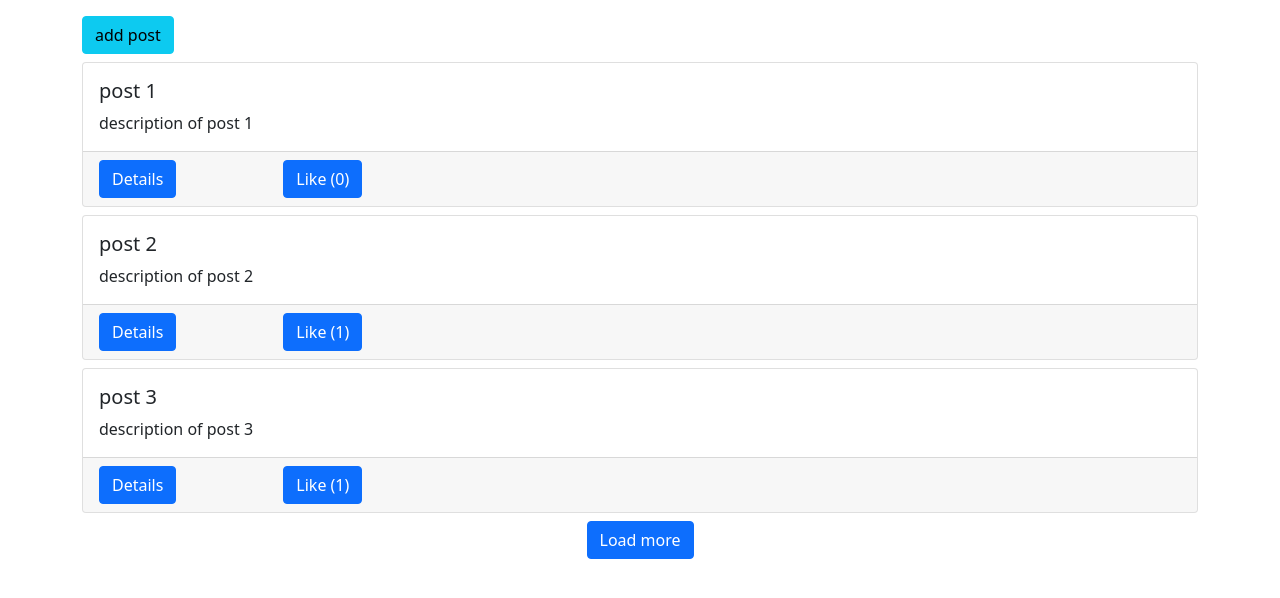
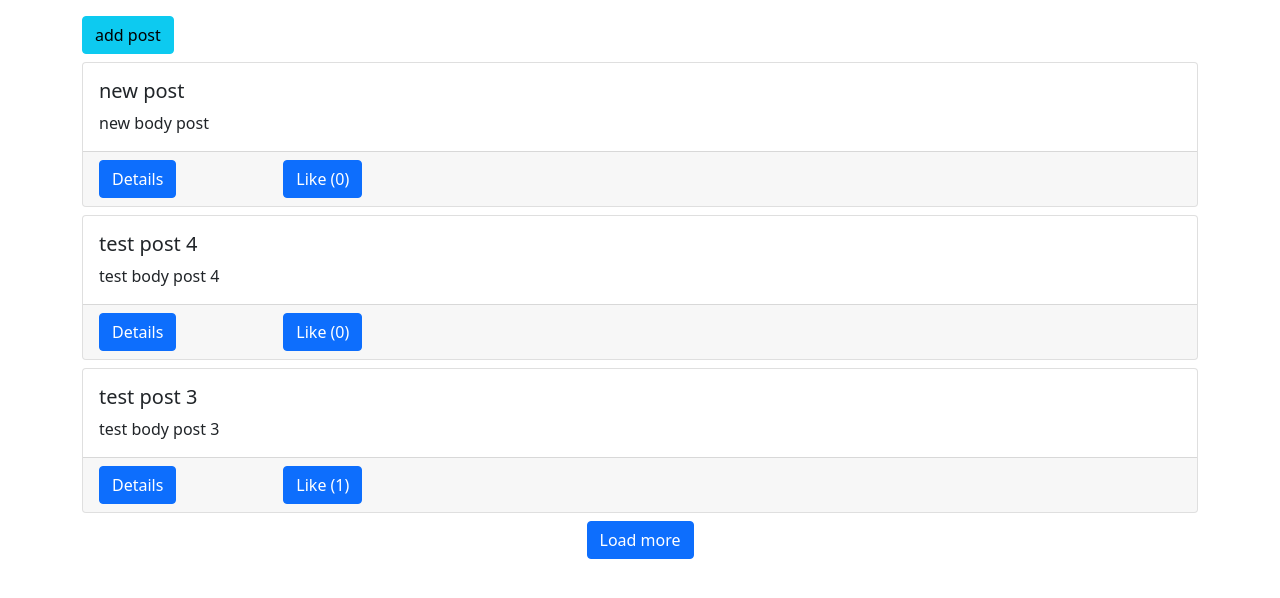
Before and after one commit to CozyWithMeli/A4-Networking, a Django app: page / in a window 1280 px wide. Shown: the top 598 px of the page. Run offline with Django 5.2, Linux system fonts and the light colour scheme; data comes from the database, SQL or seed files in the repository; both versions use the stored data as it was after the commit; some libraries are stand-ins or nearby versions.

Commit message:
Added ability to see post immediatly, and added alerts for success or errors

```diff
--- a/posts/models.py
+++ b/posts/models.py
@@ -13,6 +13,10 @@ class Post(models.Model):
     def __str__(self):
         return str(self.title)
 
+
     @property
     def like_count(self):
         return self.liked.all().count()
+
+    class Meta:
+        ordering = ("-created",)
--- a/posts/static/posts/main.js
+++ b/posts/static/posts/main.js
@@ -5,6 +5,14 @@ const postsBox = document.getElementById('posts-box')
 const spinnerBox = document.getElementById('spinner-box')
 const loadBtn =document.getElementById('load-btn')
 const endBox =document.getElementById('end-box')
+
+const postForm = document.getElementById('post-form')
+const title = document.getElementById('id_title')
+const body = document.getElementById('id_body')
+const csrf = document.getElementsByName('csrfmiddlewaretoken')
+
+const alertBox = document.getElementById('alert-box')
+console.log('crsf', csrf[0].value)
 
 const getCookie=(name)=> {
     let cookieValue = null;
@@ -106,4 +114,49 @@ loadBtn.addEventListener('click', () =>{
     getData()
 })
 
+postForm.addEventListener('submit', e=>{
+    e.preventDefault()
+
+    $.ajax({
+        type: 'POST',
+        url: '',
+        data: {
+            'csrfmiddlewaretoken': csrf[0].value,
+            'title': title.value,
+            'body' : body.value
+        },
+        success: function(response){
+            console.log(response)
+            postsBox.insertAdjacentHTML('afterbegin', `
+                     <div class="card mb-2">
+                        <div class="card-body">
+                            <h5 class="card-title">${response.title}</h5>
+                            <p class="card-text">${response.body}</p>
+                        </div>
+                        <div class="card-footer">
+                            <div class="row">
+                                <div class="col-2">
+                                    <a href="#" class="btn btn-primary">Details</a>
+                                </div>
+                                <div class="col-2">
+                                <form class="like-unlike-forms" data-form-id="${response.id}">
+                                    <button href="#" class="btn btn-primary" id="like-unlike-${response.id}">Like with 0</button>
+                                </form>
+                               </div>
+                            </div>
+                        </div>
+                    </div>
+                `)
+                likeUnlikePosts()
+                $('#addPostModal').modal('hide')
+                handleAlerts('success', 'New post added!')
+
+        },
+        error: function (error){
+            console.log(error)
+            handleAlerts('danger', ('oops...something went wrong'))
+        },
+    })
+})
+
 getData()
--- a/posts/templates/posts/main.html
+++ b/posts/templates/posts/main.html
@@ -32,6 +32,9 @@ posts
         </div>
         </div>
     </div>
+
+<div id="alert-box"></div>
+
 <!-- Button trigger modal -->
 <button type="button" class="btn btn-info mb-2" data-bs-toggle="modal" data-bs-target="#addPostModal">
     add post
--- a/posts/views.py
+++ b/posts/views.py
@@ -18,6 +18,12 @@ def post_list_and_create(request):
             instance = form.save(commit=False)
             instance.author = author
             instance.save()
+            return JsonResponse({
+                'title': instance.title,
+                'body': instance.body,
+                'author': instance.author.user.username,
+                'id': instance.id,
+            })
     context = {
         'form': form,
     }
@@ -25,25 +31,27 @@ def post_list_and_create(request):
 
 
 def load_post_data_view(request, num_posts):
-    visible = 3
-    upper = num_posts
-    lower = upper - visible
-    size = Post.objects.all().count()
+    if request.headers.get('x-requested-with') == 'XMLHttpRequest':
 
-    qs = Post.objects.all()
-    data = []
-    for obj in qs:
-        item = {
-            'id': obj.id,
-            'title': obj.title,
-            'body': obj.body,
-            'liked': True if request.user in obj.liked.all() else False,
-            'count': obj.like_count,
-            'author': obj.author.user.username
-        }
+        visible = 3
+        upper = num_posts
+        lower = upper - visible
+        size = Post.objects.all().count()
 
-        data.append(item)
-    return JsonResponse({'data': data[lower:upper], 'size': size})
+        qs = Post.objects.all()
+        data = []
+        for obj in qs:
+            item = {
+                'id': obj.id,
+                'title': obj.title,
+                'body': obj.body,
+                'liked': True if request.user in obj.liked.all() else False,
+                'count': obj.like_count,
+                'author': obj.author.user.username
+            }
+
+            data.append(item)
+        return JsonResponse({'data': data[lower:upper], 'size': size})
 
 
 def like_unlike_post(request):
--- a/static/functions.js
+++ b/static/functions.js
@@ -0,0 +1,7 @@
+const handleAlerts = (type, msg) => {
+    alertBox.innerHTML = `
+    <div class="alert alert-${type}" role="alert">
+        ${msg}
+    </div>
+    `
+}
--- a/templates/base.html
+++ b/templates/base.html
@@ -12,17 +12,12 @@
     <!-- Bootstrap CSS -->
      <link href="https://cdn.jsdelivr.net/npm/bootstrap@5.0.0-beta2/dist/css/bootstrap.min.css" rel="stylesheet" integrity="sha384-BmbxuPwQa2lc/FVzBcNJ7UAyJxM6wuqIj61tLrc4wSX0szH/Ev+nYRRuWlolflfl" crossorigin="anonymous">
 
-
-
     <!-- Custom css -->
     <link rel="stylesheet" href="{% static 'style.css' %}">
-
-
 
     <!-- dropzone -->
      <link rel="stylesheet" href="{% static 'dropzone.css' %}">
     <script src="{% static 'dropzone.js' %}" defer></script>
-
 
     <!-- Custom js -->
     <script src="{% static 'functions.js' %}" defer></script>
```
Also changed, not shown: db.sqlite3.
